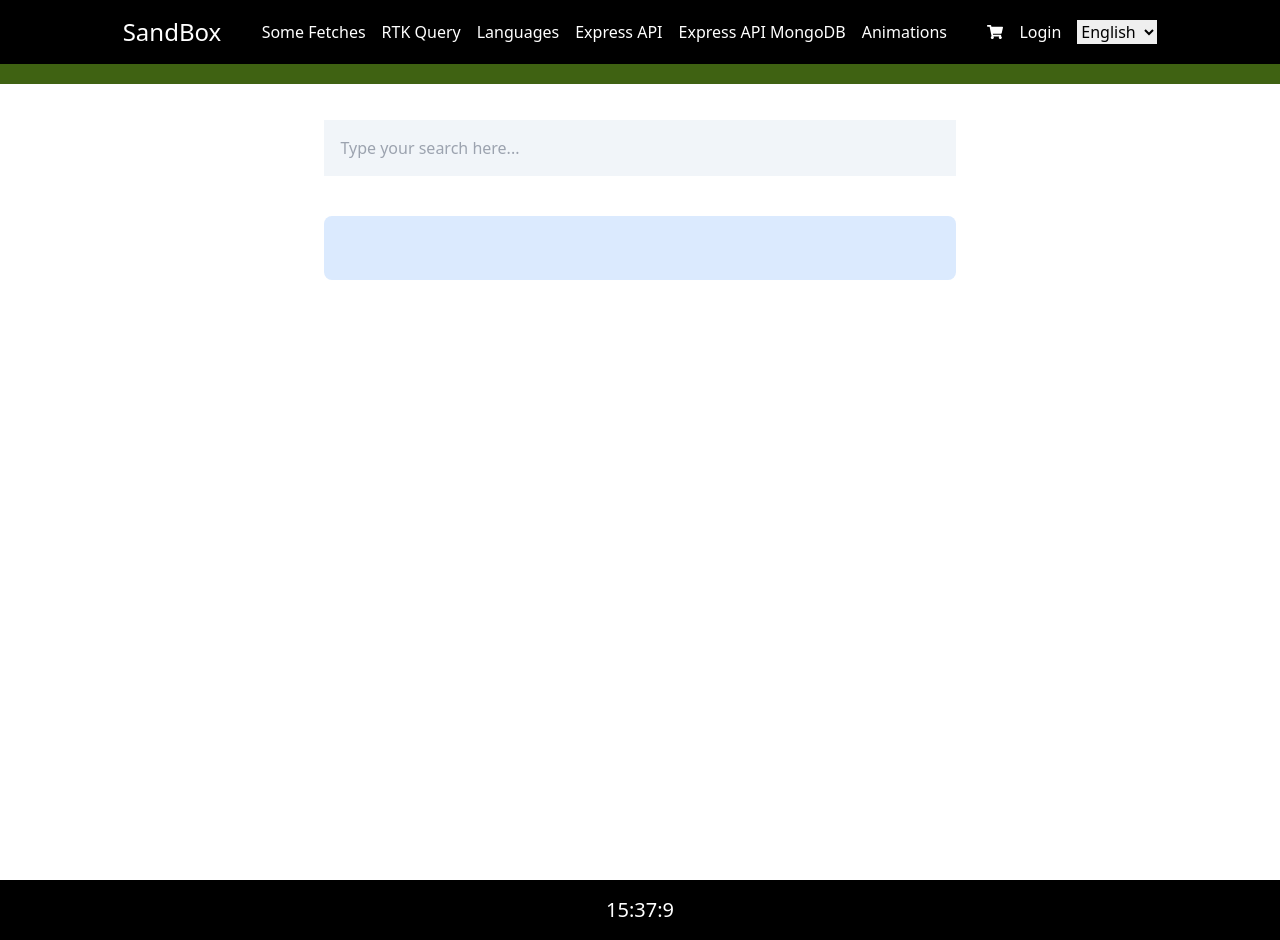
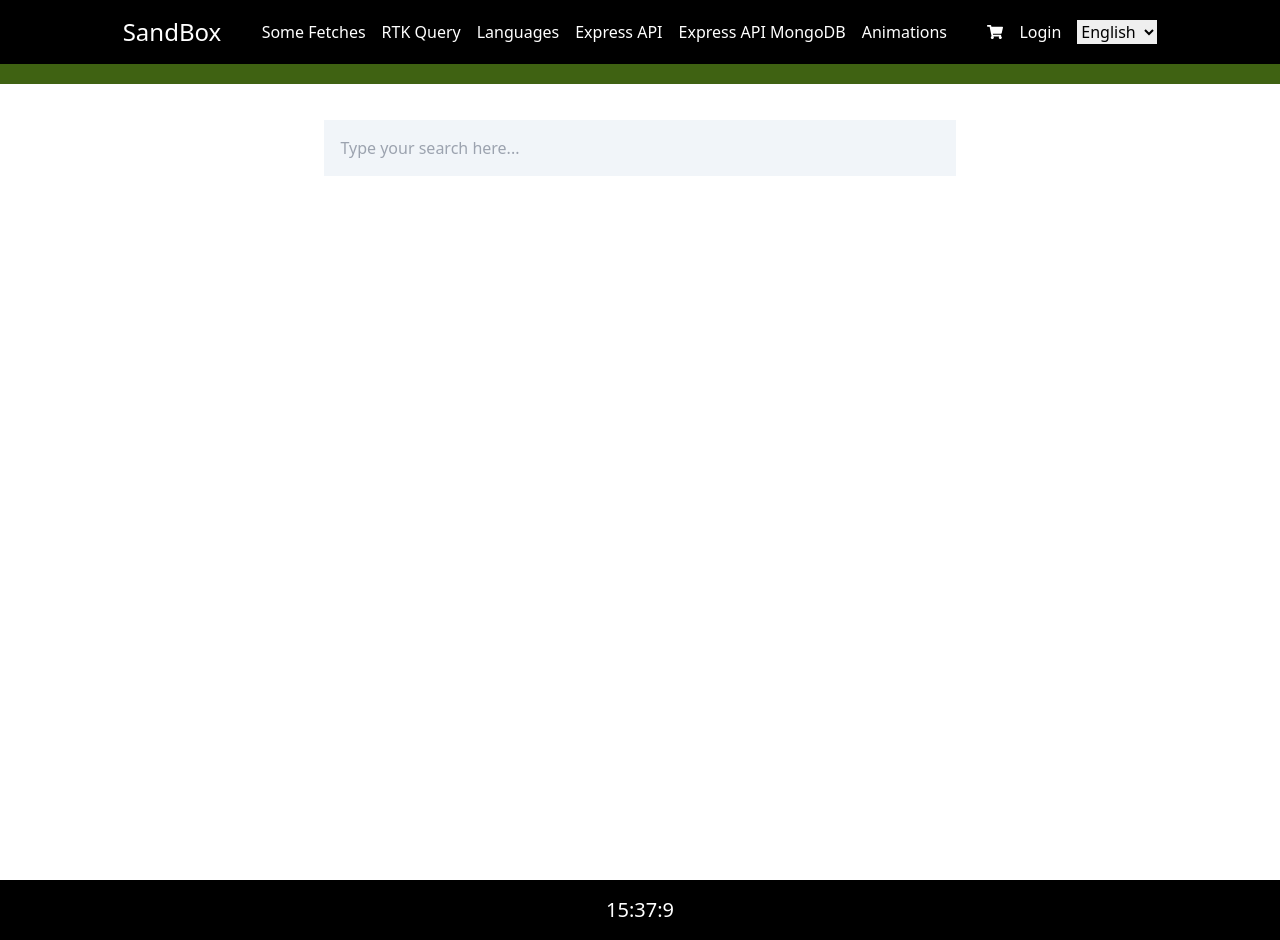
Before and after one commit to Xavi-Arnau/react-sandbox, a React (Create React App) app: page /expressapimongo in a window 1280 px wide. Built offline with nearby package versions, Linux system fonts and the light colour scheme.

Commit message:
layout fix

```diff
--- a/src/components/Movies.jsx
+++ b/src/components/Movies.jsx
@@ -89,10 +89,11 @@ const Movies = () => {
           ) : null}
         </div>
       )}
+
+      {cast && cast.length > 0 ? (
         <div className="bg-blue-100 mt-10 rounded-lg">
           <TransitionGroup component="ul" className="flex flex-col gap-4 p-8">
-          {cast && cast.length > 0
-            ? cast.map((actor) => (
+            {cast.map((actor) => (
               <CSSTransition
                 key={actor._id}
                 timeout={500}
@@ -100,10 +101,10 @@ const Movies = () => {
               >
                 <li key={actor._id}>{actor.name}</li>
               </CSSTransition>
-              ))
-            : null}
+            ))}
           </TransitionGroup>
         </div>
+      ) : null}
     </div>
   );
 };
```
Lines whose indentation alone changed are shown as unchanged.
